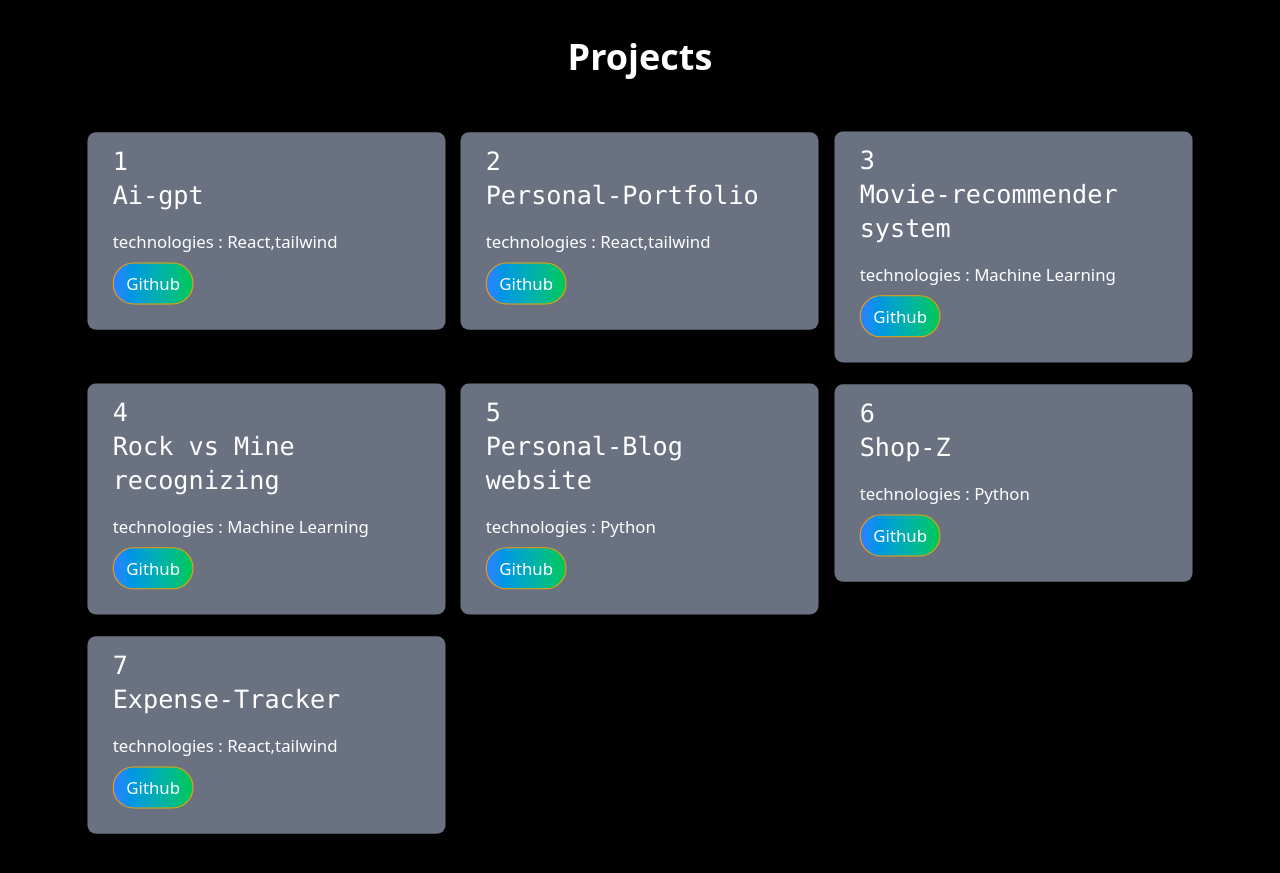
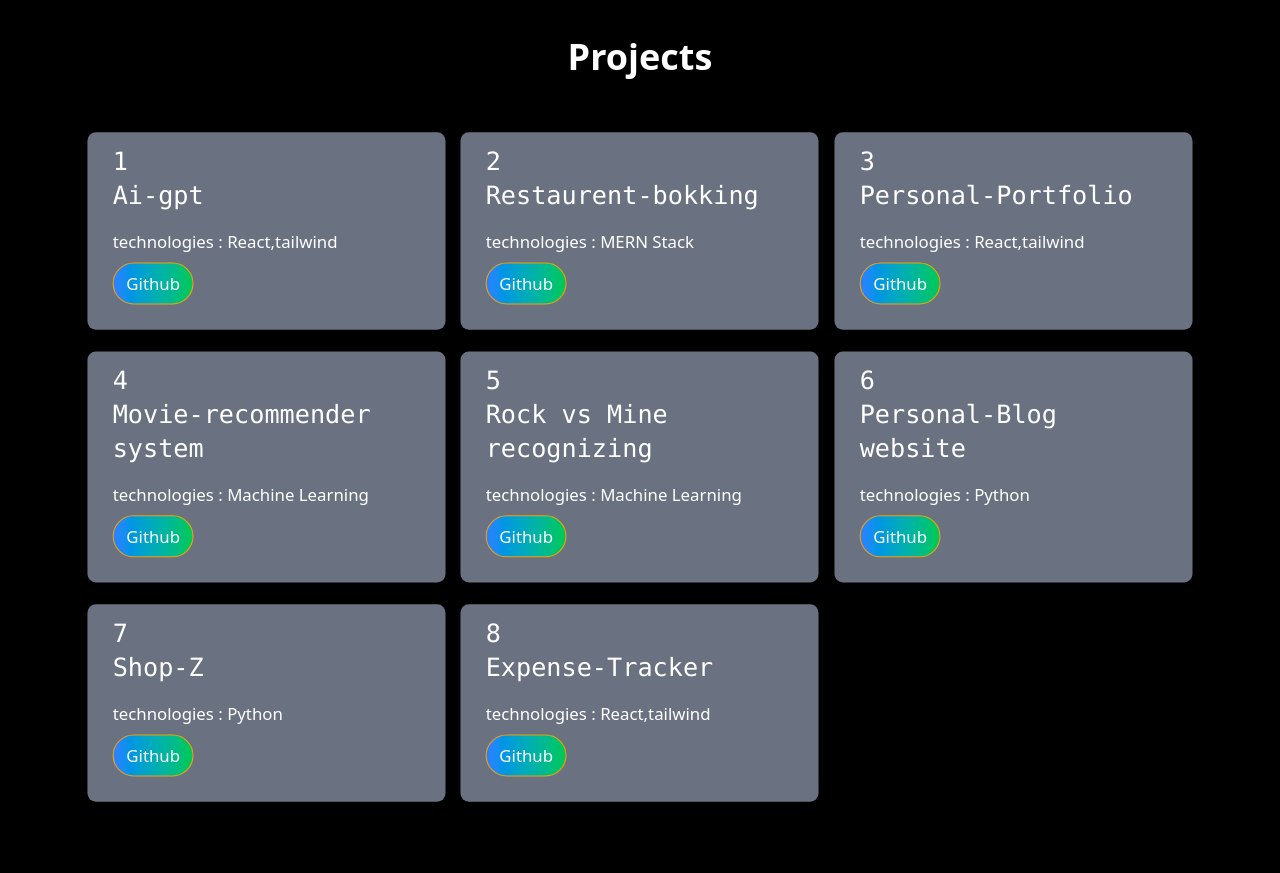
Before and after one commit to dhurv-code/Personal-Website, a React (Vite) app: page /projects in a window 1280 px wide. Shown: the part 2040-2913 px from the top of the page. Built offline with nearby package versions, Linux system fonts and the light colour scheme.

Commit message:
Updated portfolio with new sections and fixes

```diff
--- a/src/components/Projects.jsx
+++ b/src/components/Projects.jsx
@@ -9,36 +9,42 @@
         },
         {
             id:2,
+            name:"Restaurent-bokking",
+            technology:"MERN Stack",
+            github:"https://github.com/dhurv-code/Ai-gpt"
+        },
+        {
+            id:3,
             name:"Personal-Portfolio",
             technology:"React,tailwind",
             github:"https://github.com/dhurv-code/Personal-Website"
         },
         {
-            id:3,
+            id:4,
             name:"Movie-recommender system",
             technology:"Machine Learning",
             github:"https://github.com/dhurv-code/Movies-recommender"
         },
         {
-            id:4,
+            id:5,
             name:"Rock vs Mine recognizing",
             technology:"Machine Learning",
             github:"https://github.com/dhurv-code/Rock-vs-Mine-model"
         },
         {
-            id:5,
+            id:6,
             name:"Personal-Blog website",
             technology:"Python",
             github:"https://github.com/dhurv-code/My-blog-website"
         },
         {
-            id:6,
+            id:7,
             name:"Shop-Z",
             technology:"Python",
             github:"https://github.com/dhurv-code/Shop-Z"
         },
         {
-            id:7,
+            id:8,
             name:"Expense-Tracker",
             technology:"React,tailwind",
             github:"https://github.com/dhurv-code/Ex-pense"
```
